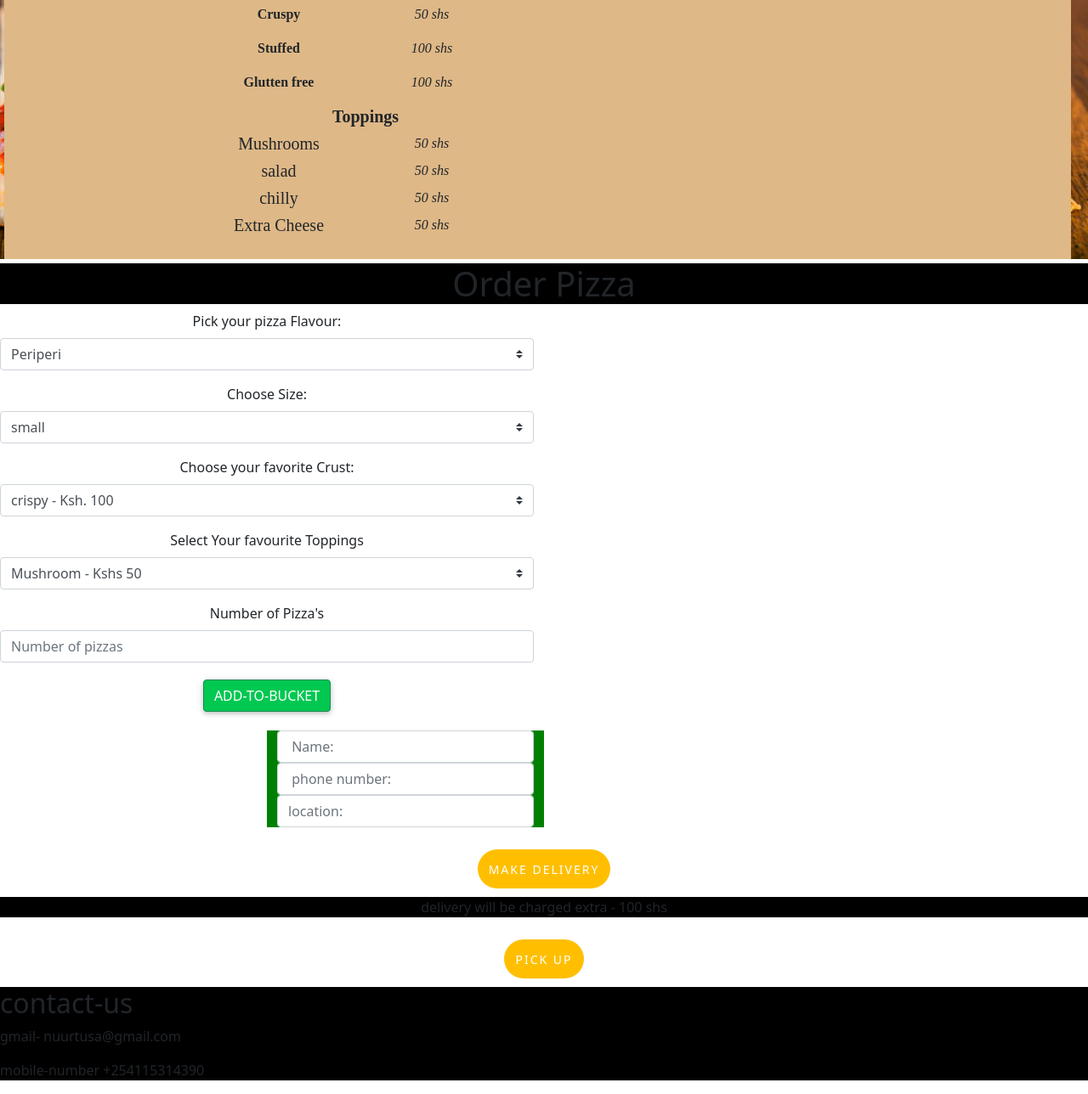
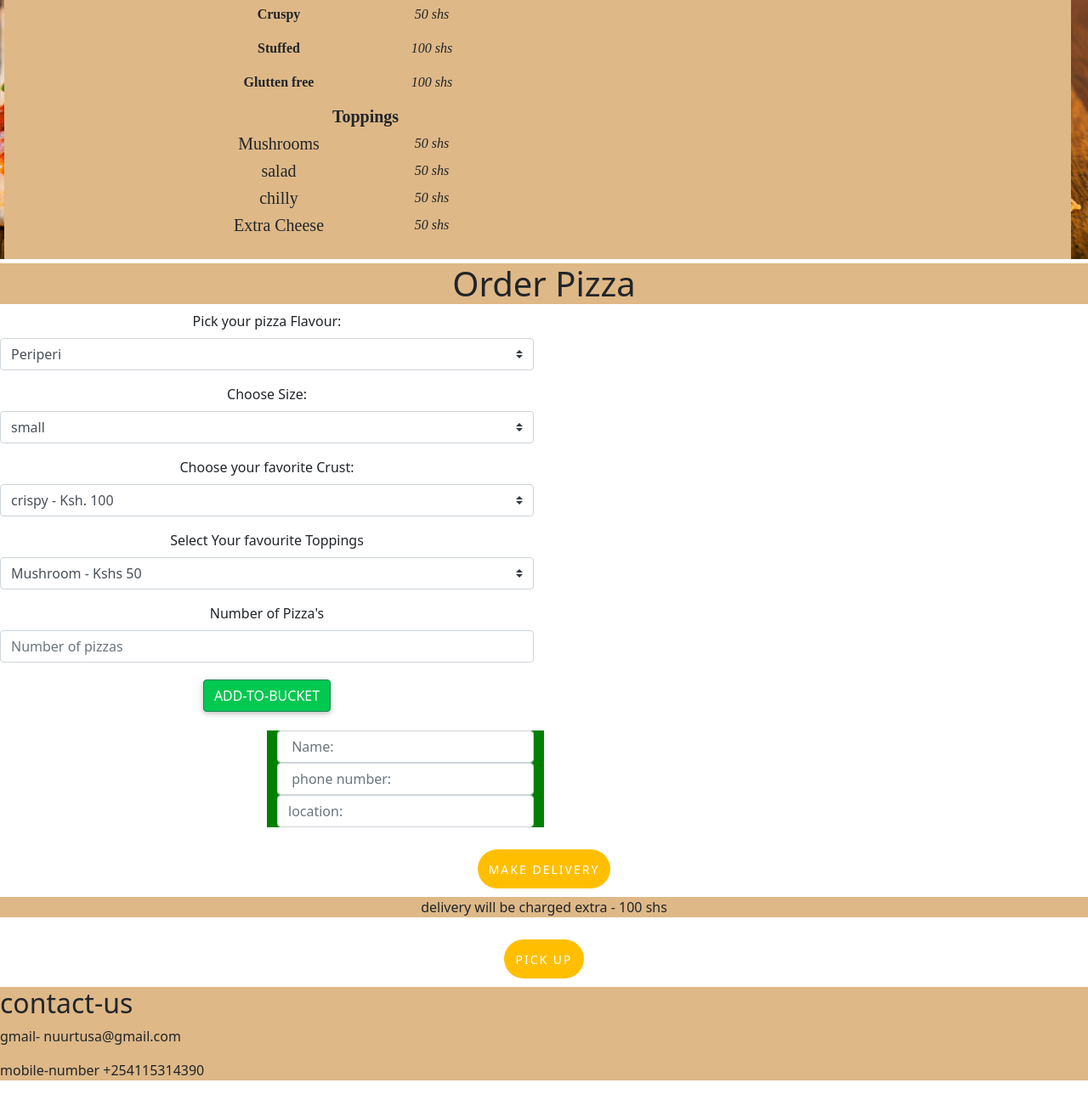
Before and after one commit to Nur-tusa/project-4, a plain HTML site: page index.html in a window 1280 px wide. Shown: the part 2096-3384 px from the top of the page at 85% size. Drawn offline with nearby package versions, Linux system fonts and the light colour scheme.

```diff
--- a/index.html
+++ b/index.html
@@ -166,7 +166,7 @@
     </div>
 
     <div class="request" id="order">
-      <h1 style="background-color: black;">Order Pizza</h1>
+      <h1 style="background-color: burlywood;">Order Pizza</h1>
 
 
       <div class="form-group row">
@@ -239,11 +239,11 @@
       </div>
       <div class="d-block mx-auto text-center">
         <button class='deliver'>Make Delivery</button>
-        <p style="background-color: black;" id="delivery-charge"> delivery will be charged extra - 100 shs </p>
+        <p style="background-color: burlywood;" id="delivery-charge"> delivery will be charged extra - 100 shs </p>
         <button class='take' onclick="take" ()>Pick Up</button>
       </div>
     </div>
-    <footer style="background-color: black;">
+    <footer style="background-color: burlywood;">
       <h2>contact-us</h2>
       <p>gmail- nuurtusa@gmail.com</p>
       <p>mobile-number +254115314390</p>
```
Also changed, not shown: front.png (added), 1 other file.
